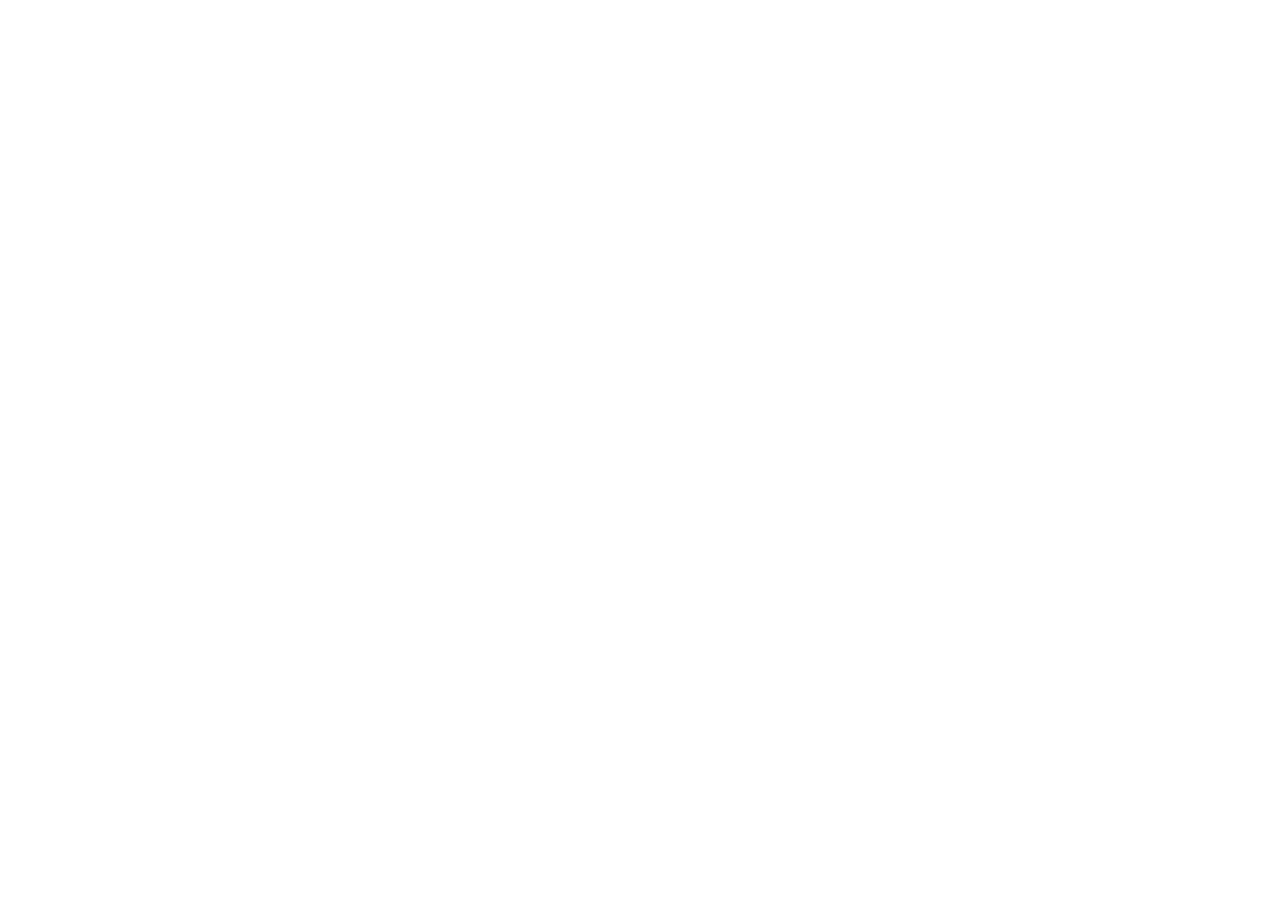
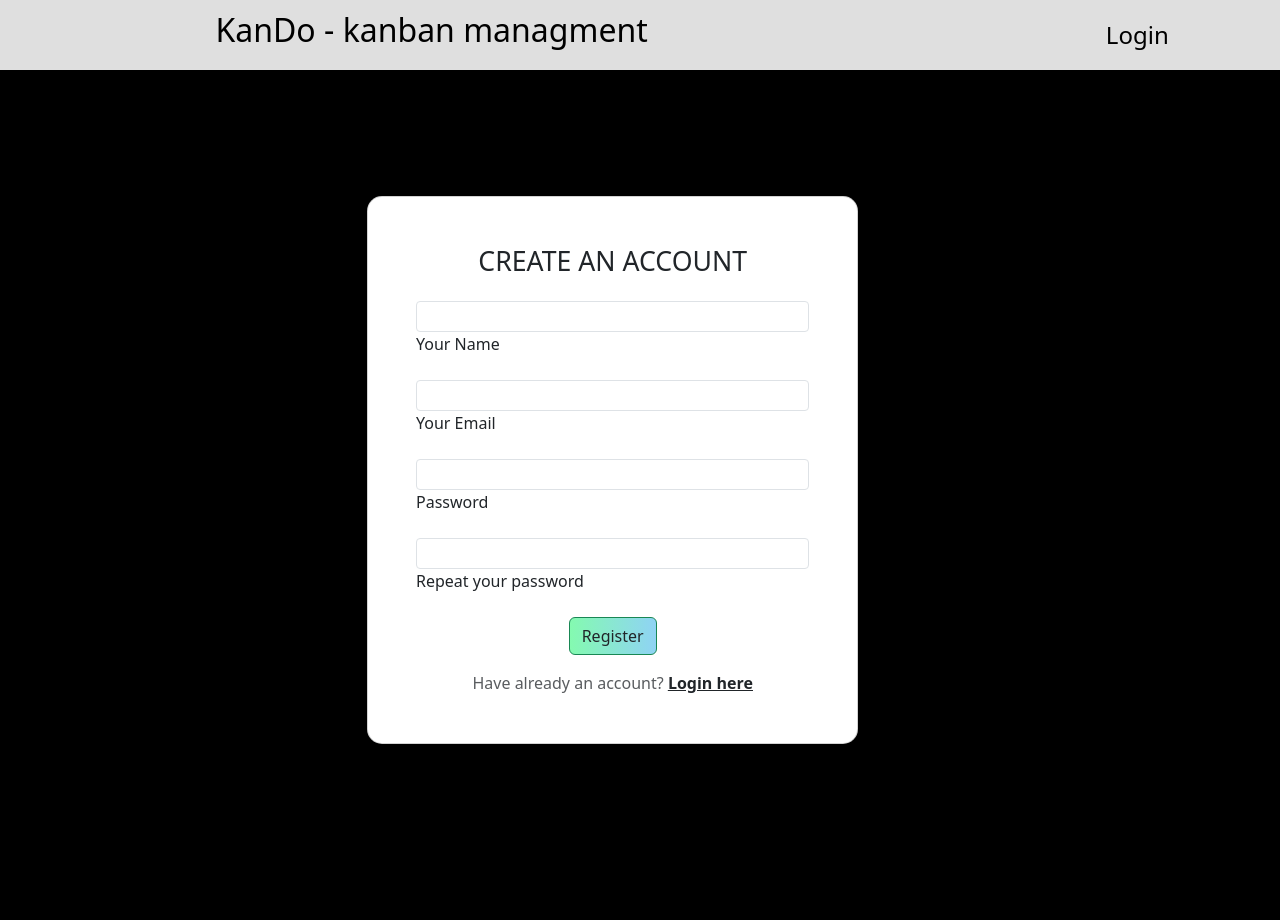
Before and after one commit to luisnavedag/kando, a Django app: page /user/register in a window 1280 px wide. Before the commit the page is empty. Before the commit the page ends 800 px from the top, so only its background shows below. Run offline with Django 4.2, Linux system fonts and the light colour scheme.

Commit message:
register page

```diff
--- a/dashboard/templates/dashboard/dashboard.html
+++ b/dashboard/templates/dashboard/dashboard.html
@@ -28,6 +28,7 @@
                 <div class="list-items-board flex-row align-items-center justify-content-center">
                     <div class="list-items-board-child">
                         <div class="item-board simple-item d-flex align-items-center">Build</div>
+                        <div class="item-board simple-item d-flex align-items-center">Build format it copy delete burn paste</div>
 
                     </div>
 
--- a/static/styles/dashboard.css
+++ b/static/styles/dashboard.css
@@ -82,13 +82,15 @@
 .item-board{
     width: 280px;
     height: 40px;
+    max-height: 40px;
     border-radius: 4px;
     background-color: rgb(116, 158, 106);
     margin-top: 10px;
     margin-left: 10px;
     align-self: center;
     font-size: 15pt;
-    /* overflow: hidden; */
+    overflow: hidden;
+    white-space: nowrap;
 }
 
 .hidden-placeholder{
--- /dev/null
+++ b/static/styles/register.css
@@ -0,0 +1,34 @@
+.gradient-custom-3 {
+    /* fallback for old browsers */
+    background: #84fab0;
+
+    /* Chrome 10-25, Safari 5.1-6 */
+    background: -webkit-linear-gradient(to right, rgba(132, 250, 176, 0.5), rgba(143, 211, 244, 0.5));
+
+    /* W3C, IE 10+/ Edge, Firefox 16+, Chrome 26+, Opera 12+, Safari 7+ */
+    background: linear-gradient(to right, rgba(132, 250, 176, 0.5), rgba(143, 211, 244, 0.5))
+}
+.gradient-custom-4 {
+    /* fallback for old browsers */
+    background: #84fab0;
+
+    /* Chrome 10-25, Safari 5.1-6 */
+    background: -webkit-linear-gradient(to right, rgba(132, 250, 176, 1), rgba(143, 211, 244, 1));
+
+    /* W3C, IE 10+/ Edge, Firefox 16+, Chrome 26+, Opera 12+, Safari 7+ */
+    background: linear-gradient(to right, rgba(132, 250, 176, 1), rgba(143, 211, 244, 1))
+}
+
+.div-container{
+    margin-top: 120px;
+
+}
+
+.reg-card{
+    width: 90%;
+    margin-bottom: 100px;
+}
+
+.register-title{
+    font-size: 20pt;
+}
--- a/templates/main.html
+++ b/templates/main.html
@@ -11,6 +11,7 @@
     <link rel="stylesheet" href="{% static 'styles/header.css' %}" />
     <link rel="stylesheet" href="{% static 'styles/side-menu.css' %}" />
     <link rel="stylesheet" href="{% static 'styles/dashboard.css' %}" />
+    <link rel="stylesheet" href="{% static 'styles/register.css' %}" />
     <script src="https://ajax.googleapis.com/ajax/libs/jquery/3.6.3/jquery.min.js" ></script>
     <script>
 
--- a/user/templates/user/register.html
+++ b/user/templates/user/register.html
@@ -1,10 +1,56 @@
-<!DOCTYPE html>
-<html>
-<head>
-	<meta charset="UTF-8">
-	<title>Page Title</title>
-</head>
-<body>
-	<!-- Your page content goes here -->
+{% extends 'main.html' %}
+
+{% block content %}
+	<section class="vh-100">
+		<div class="mask d-flex align-items-center h-100  div-container">
+			<div class="container h-100">
+			<div class="row d-flex justify-content-center align-items-center h-100">
+				<div class="col-12 col-md-9 col-lg-7 col-xl-6">
+				<div class="card reg-card" style="border-radius: 15px;">
+					<div class="card-body p-5">
+					<h2 class="text-uppercase text-center register-title mb-4">Create an account</h2>
+
+					<form>
+
+						<div class="form-outline mb-3">
+						<input type="text" id="form3Example1cg" class="form-control form-control-sm" />
+						<label class="form-label" for="form3Example1cg">Your Name</label>
+						</div>
+
+						<div class="form-outline mb-3">
+						<input type="email" id="form3Example3cg" class="form-control form-control-sm" />
+						<label class="form-label" for="form3Example3cg">Your Email</label>
+						</div>
+
+						<div class="form-outline mb-3">
+						<input type="password" id="form3Example4cg" class="form-control form-control-sm" />
+						<label class="form-label" for="form3Example4cg">Password</label>
+						</div>
+
+						<div class="form-outline mb-3">
+						<input type="password" id="form3Example4cdg" class="form-control form-control-sm" />
+						<label class="form-label" for="form3Example4cdg">Repeat your password</label>
+						</div>
+
+
+						<div class="d-flex justify-content-center">
+						<button type="button"
+							class="btn btn-success btn-block btn-md gradient-custom-4 text-body">Register</button>
+						</div>
+
+						<p class="text-center text-muted mt-3 mb-0">Have already an account? <a href="#!"
+							class="fw-bold text-body"><u>Login here</u></a></p>
+
+					</form>
+
+					</div>
+				</div>
+				</div>
+			</div>
+			</div>
+		</div>
+</section>
 </body>
 </html>
+
+{% endblock content %}
```
